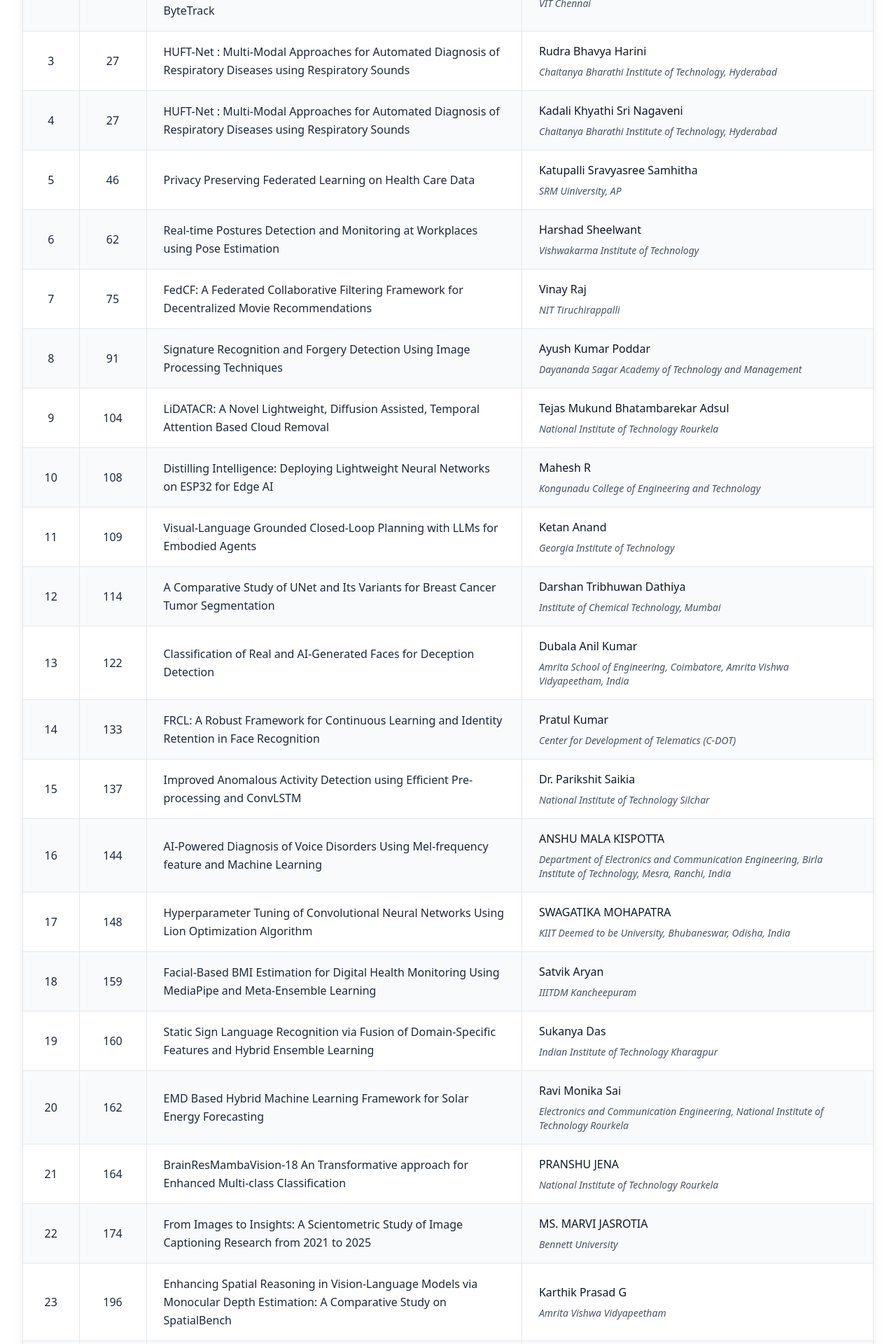
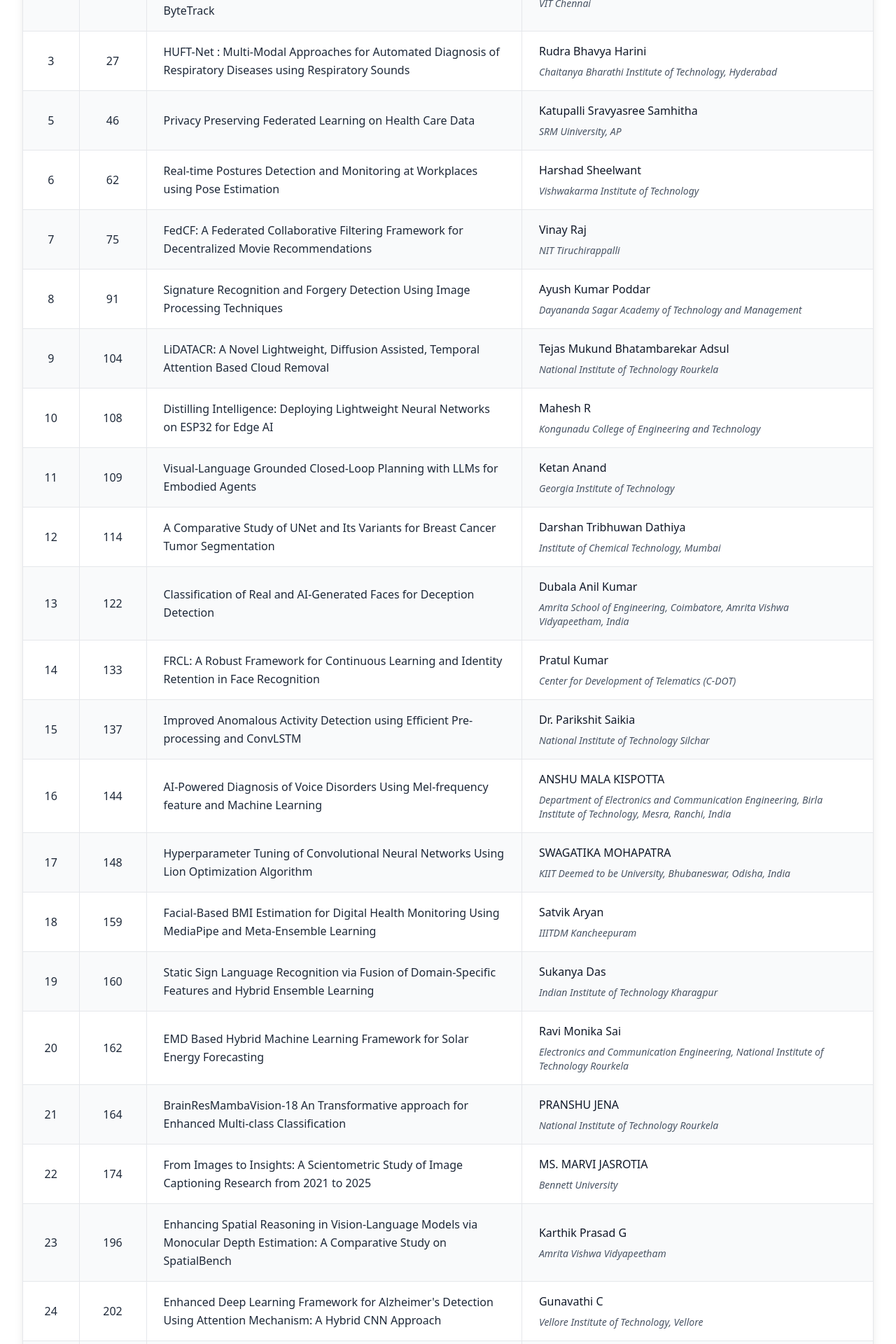
Before and after one commit to VVUx21/Project-conference, a Next.js app: page /registeredpapers in a window 1280 px wide. Shown: the part 420-2340 px from the top of the page at 70% size. Built offline with nearby package versions, Linux system fonts and the light colour scheme.

Commit message:
Remove duplicate paper entry and correct author institution for Alzheimer's detection paper

```diff
--- a/components/Data/registeredpaper.ts
+++ b/components/Data/registeredpaper.ts
@@ -25,13 +25,6 @@ const defaultPapers: Paper[] = [
       "SL. No": 3,
       "Paper-ID": 27,
       "Name of Author": "Rudra Bhavya Harini",
-      "Title of Paper": "HUFT-Net : Multi-Modal Approaches for Automated Diagnosis of Respiratory Diseases using Respiratory Sounds",
-      "Author Institution": "Chaitanya Bharathi Institute of Technology, Hyderabad"
-    },
-    {
-      "SL. No": 4,
-      "Paper-ID": 27,
-      "Name of Author": "Kadali Khyathi Sri Nagaveni",
       "Title of Paper": "HUFT-Net : Multi-Modal Approaches for Automated Diagnosis of Respiratory Diseases using Respiratory Sounds",
       "Author Institution": "Chaitanya Bharathi Institute of Technology, Hyderabad"
     },
@@ -173,7 +166,7 @@ const defaultPapers: Paper[] = [
       "Paper-ID": 202,
       "Name of Author": "Gunavathi C",
       "Title of Paper": "Enhanced Deep Learning Framework for Alzheimer's Detection Using Attention Mechanism: A Hybrid CNN Approach ",
-      "Author Institution": "Vellore Institute of Technology, Andhra pradesh"
+      "Author Institution": "Vellore Institute of Technology, Vellore"
     },
     {
       "SL. No": 25,
```
